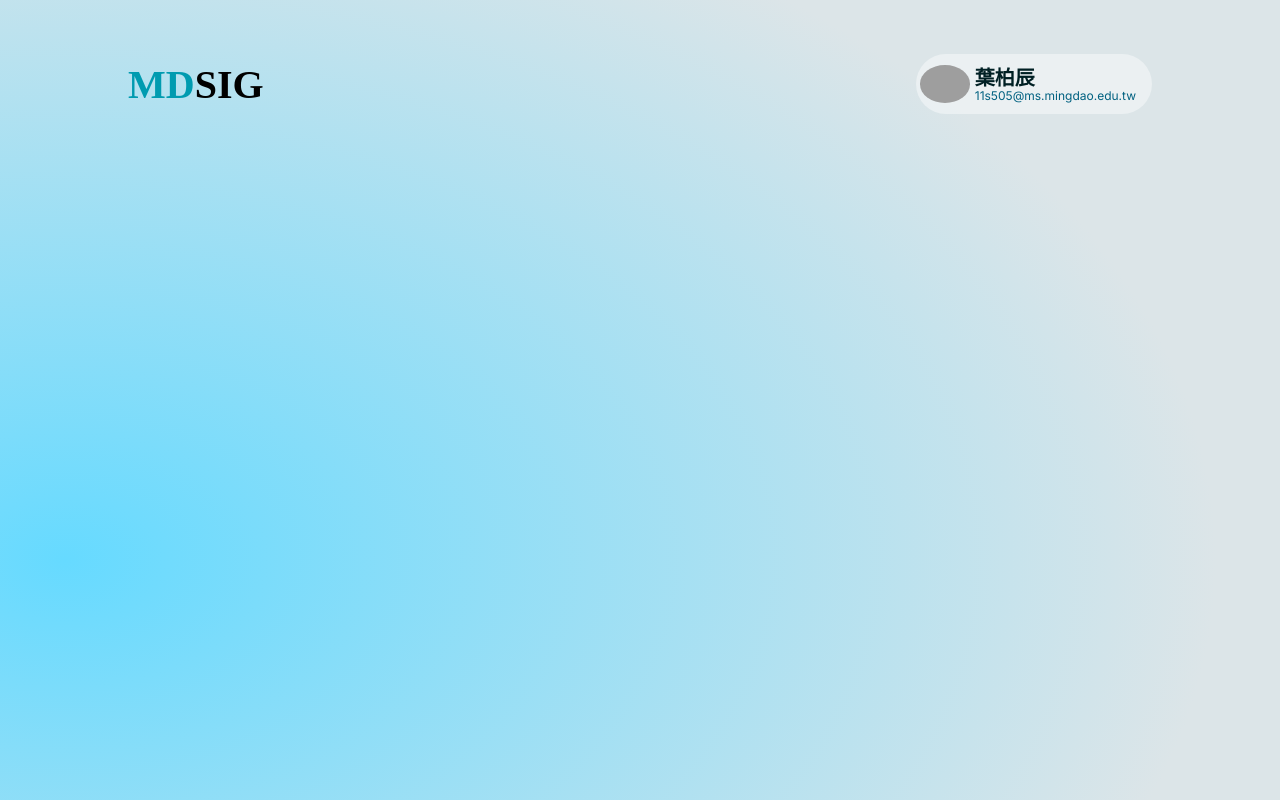
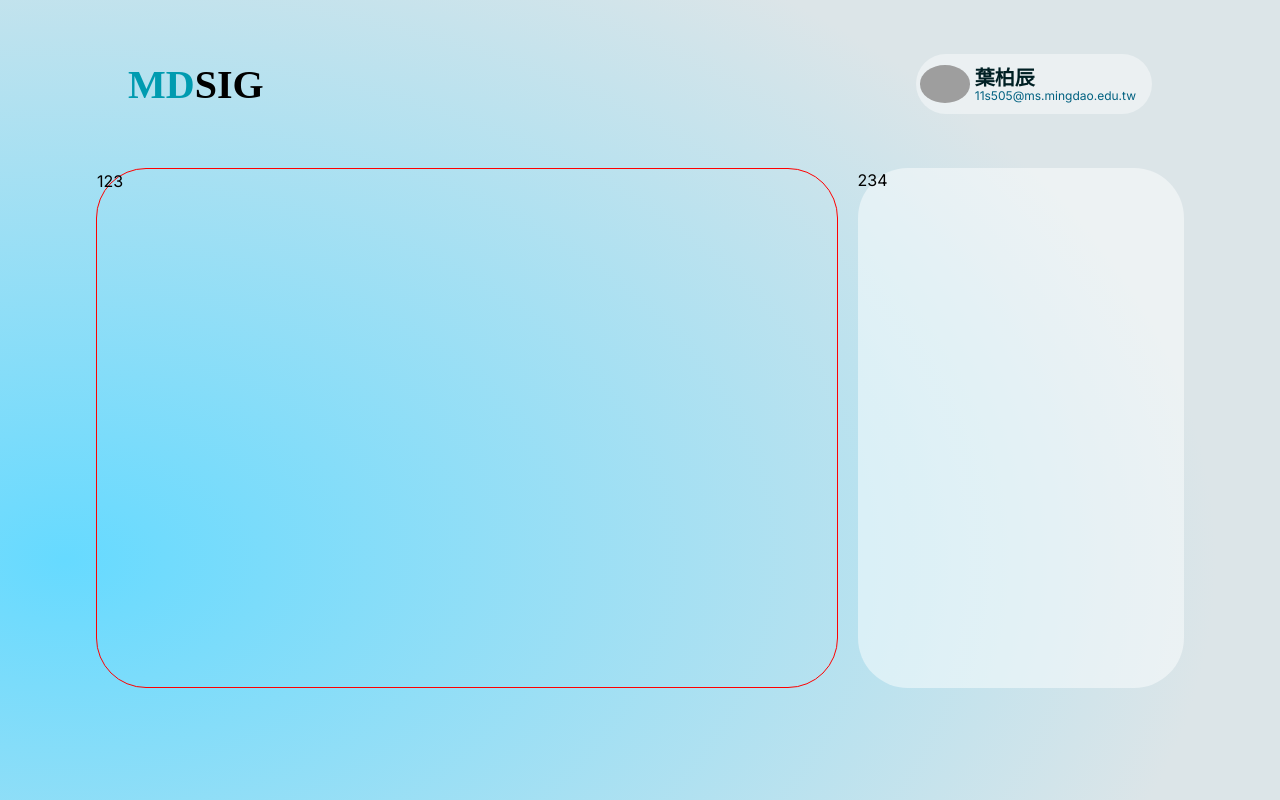
Before and after one commit to MingdaoSIG/MingdaoSIG-Frontend, a Next.js app: page / in a window 1280 px wide. Built offline with nearby package versions, Linux system fonts and the light colour scheme; grey boxes are pictures that could not be loaded; a web font is replaced by a local one.

Commit message:
feat: split layout

```diff
--- /dev/null
+++ b/app/(Layout)/splitBlock.module.scss
@@ -0,0 +1,21 @@
+.app {
+  width: 85dvw;
+  height: 65dvh;
+  border-radius: 50px;
+  margin: auto;
+
+  display: grid;
+  grid-template-columns: 70% 30%;
+}
+
+.mainview {
+  background-color: transparent;
+  border: 1px red solid;
+  margin-right: 20px;
+  border-radius: 50px;
+}
+
+.second {
+  background: rgba(255, 255, 255, 0.47);
+  border-radius: 50px;
+}
--- /dev/null
+++ b/app/(Layout)/splitBlock.tsx
@@ -0,0 +1,17 @@
+import React from "react";
+import style from "./splitBlock.module.scss";
+
+const SplitBlock = ({ children }: { children: React.ReactNode }) => {
+  const blocks = React.Children.toArray(children);
+
+  return (
+    <>
+      <div className={style.app}>
+        <div className={style.mainview}>{blocks[0]}</div>
+        <div className={style.second}>{blocks[1]}</div>
+      </div>
+    </>
+  );
+};
+
+export default SplitBlock;
--- a/app/page.tsx
+++ b/app/page.tsx
@@ -1,9 +1,14 @@
 import HeaderBar from "./(Layout)/HeaderBar";
+import SplitBlock from "./(Layout)/splitBlock";
 
 const Home = () => {
   return (
     <>
       <HeaderBar></HeaderBar>
+      <SplitBlock>
+        <div>123</div>
+        <div>234</div>
+      </SplitBlock>
     </>
   );
 };
```
